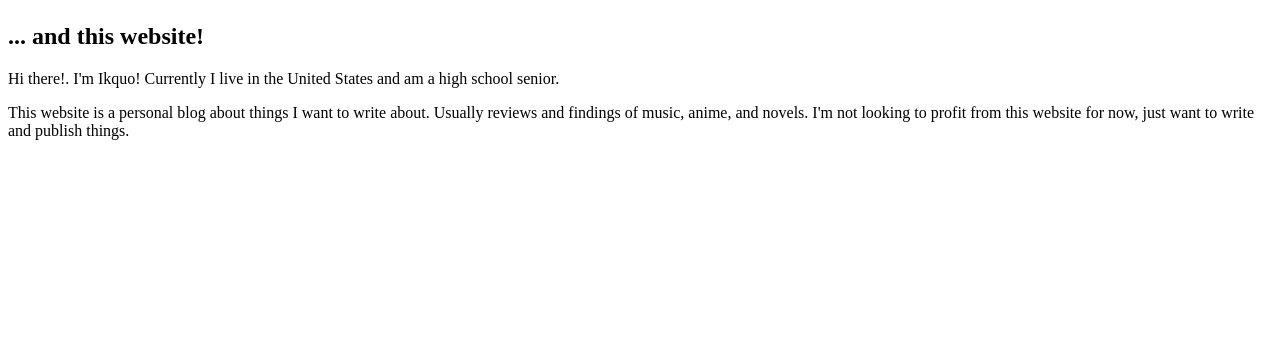
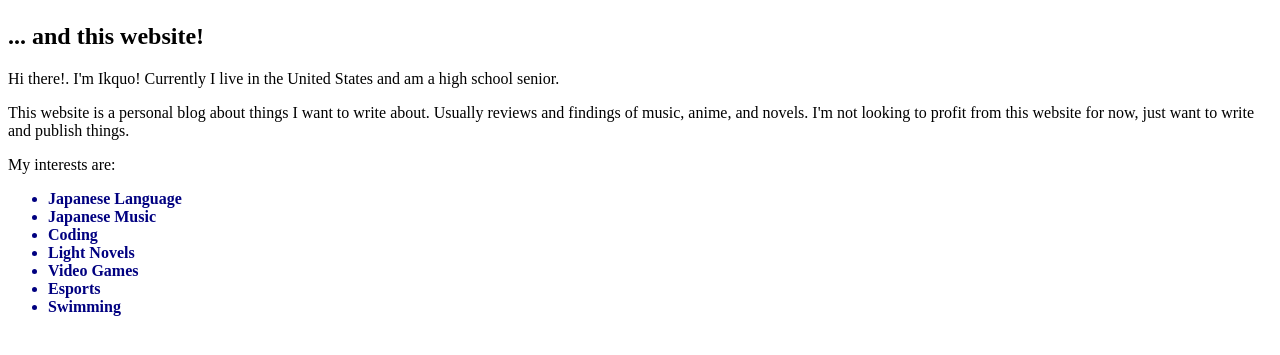
Before and after one commit to threenineseventwo/ikquo-astro, an Astro site: page /about in a window 1280 px wide. Shown: the part 163-518 px from the top of the page. Built offline with nearby package versions, Linux system fonts and the light colour scheme; Astro itself is replaced by a stand-in of ours.

Commit message:
More varibles

```diff
--- a/src/pages/about.astro
+++ b/src/pages/about.astro
@@ -6,6 +6,20 @@ const identity = {
   country: "United States",
   occupation: "high school senior",
 };
+
+const interests = [
+  "Japanese Language",
+  "Japanese Music",
+  "Coding",
+  "Light Novels",
+  "Video Games",
+  "Esports",
+  "Swimming",
+];
+
+const interestsColor = "navy";
+const fontWeight = "bold";
+const textCase = "uppercase";
 ---
 
 <html lang="en">
@@ -15,10 +29,15 @@ const identity = {
     <meta name="viewport" content="width=device-width" />
     <meta name="generator" content={Astro.generator} />
     <title>{pageTitle}</title>
-    <style>
+    <style define:vars={{ interestsColor, fontWeight, textCase }}>
       h1 {
         color: purple;
         font-size: 4rem;
+      }
+      .interests {
+        color: var(--interestsColor);
+        font-weight: var(--fontWeight);
+        text-transform: var(--textcase);
       }
     </style>
   </head>
@@ -41,5 +60,10 @@ const identity = {
         publish things.
       </p>
     </p>
+
+    <p>My interests are:</p>
+    <ul>
+      {interests.map((interests) => <li class="interests">{interests}</li>)}
+    </ul>
   </body>
 </html>
```
